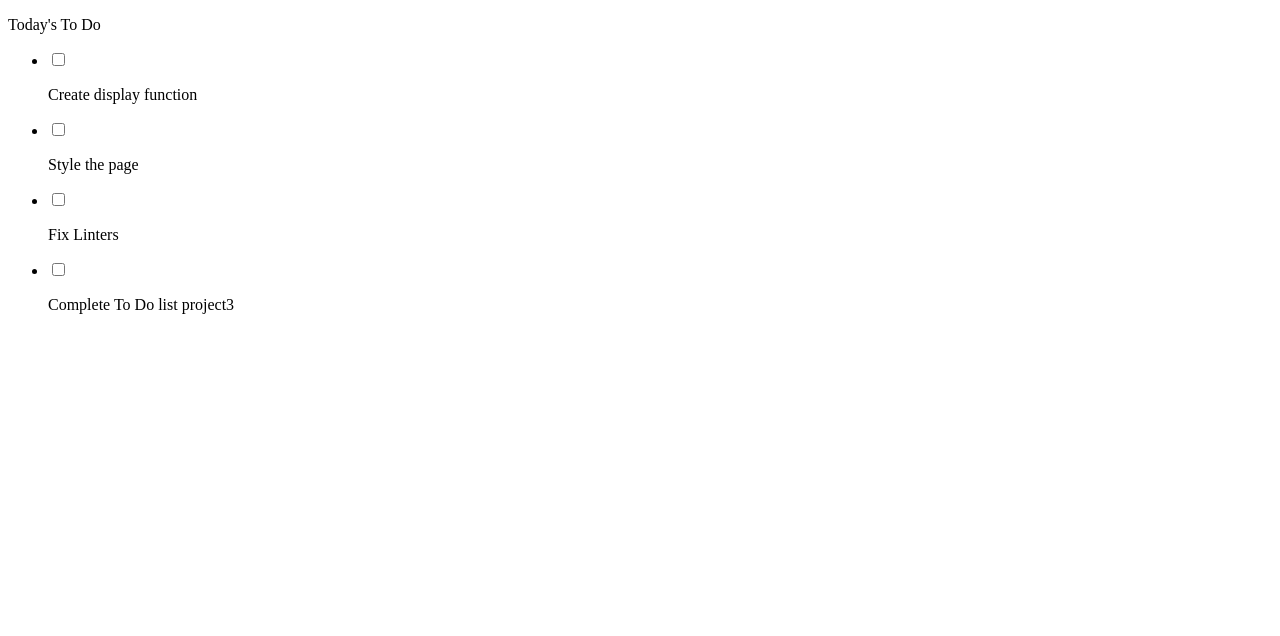
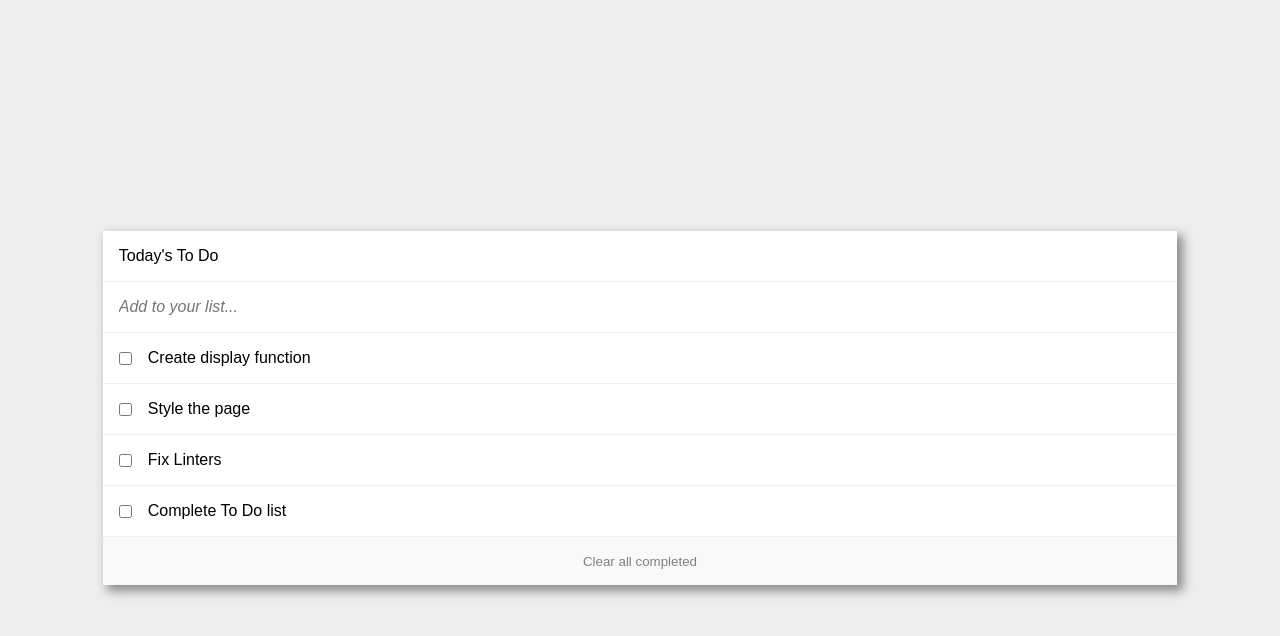
Before and after one commit to ryxtor/To-Do-List, a website built with webpack: page src/index.html in a window 1280 px wide. Built offline with nearby package versions, Linux system fonts and the light colour scheme.

Commit message:
Add styles and add clear button

```diff
--- a/src/index.html
+++ b/src/index.html
@@ -6,11 +6,13 @@
     <title>To Do List</title>
 </head>
 <body>
-    <div>
-        <p>Today's To Do</p>
+    <div class="container">
+        <p class="p">Today's To Do</p>
+        <input class="input" type="text" placeholder="Add to your list...">
     <ul id="ul-list" class="ul-list">
 
     </ul>
+    <input type="button" class="clear-btn" value="Clear all completed">
 </div>
 </body>
 </html>
--- a/src/modules/displaytdlist.js
+++ b/src/modules/displaytdlist.js
@@ -15,7 +15,7 @@ const toDoList = [
     index: 3,
   },
   {
-    description: 'Complete To Do list project3',
+    description: 'Complete To Do list',
     completed: false,
     index: 4,
   },
@@ -29,6 +29,7 @@ const displaytdlist = () => {
     li.className = 'task';
     const input = document.createElement('input');
     input.setAttribute('type', 'checkbox');
+    input.className = 'checkbox';
     li.setAttribute('id', `${task.index}`);
     const p = document.createElement('p');
     p.className = 'description';
--- a/src/style.css
+++ b/src/style.css
@@ -1,3 +1,54 @@
-.hello {
-  color: red;
+body {
+  display: flex;
+  justify-content: center;
+  align-items: center;
+  height: 100vh;
+  font-family: Arial, Helvetica, sans-serif;
+  background-color: #eee;
 }
+
+.container {
+  background-color: rgb(255, 255, 255);
+  width: 85%;
+  box-shadow: 5px 5px 10px 1px rgb(138, 138, 138);
+}
+
+.ul-list {
+  padding: 0;
+  margin: 0;
+}
+
+.task {
+  list-style-type: none;
+  display: flex;
+  align-items: center;
+  border-bottom: 1px solid #eee;
+}
+
+.input {
+  font-style: italic;
+  border: none;
+  width: calc(100% - 18px);
+  height: 3rem;
+  padding-left: 1rem;
+  border-bottom: 1px solid #eee;
+  border-top: 1px solid #eee;
+  font-size: 1rem;
+}
+
+.checkbox {
+  margin: 0 1rem;
+}
+
+.p {
+  margin-left: 1rem;
+}
+
+.clear-btn {
+  background-color: #f9f9f9;
+  color: gray;
+  width: 100%;
+  height: 3rem;
+  border: none;
+  cursor: pointer;
+}
```
Also changed, not shown: dist/index.html, dist/main.js.
